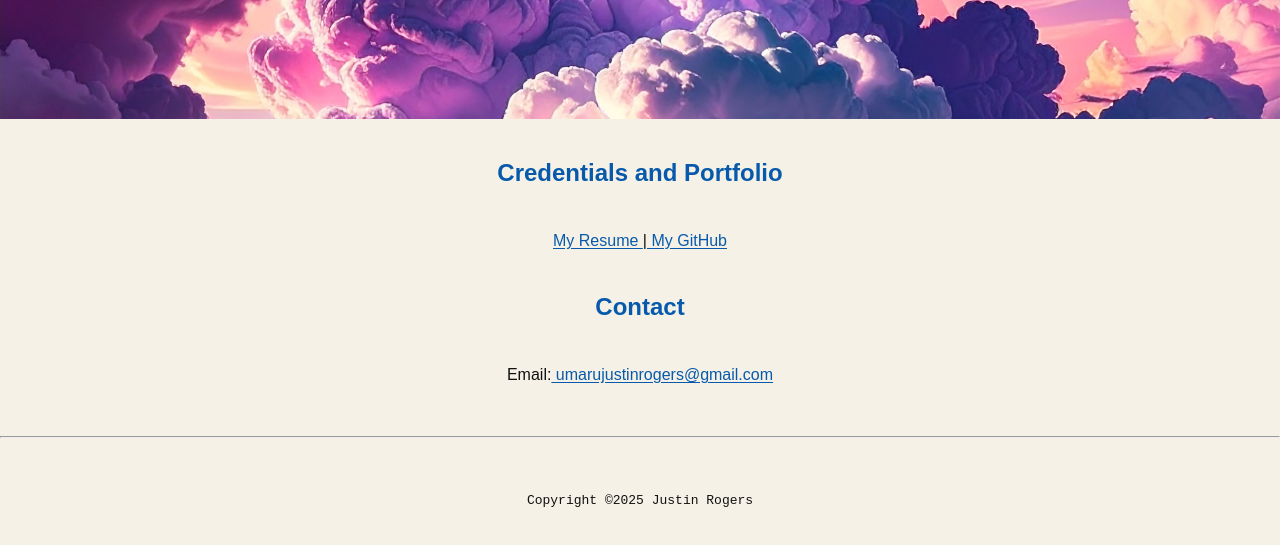
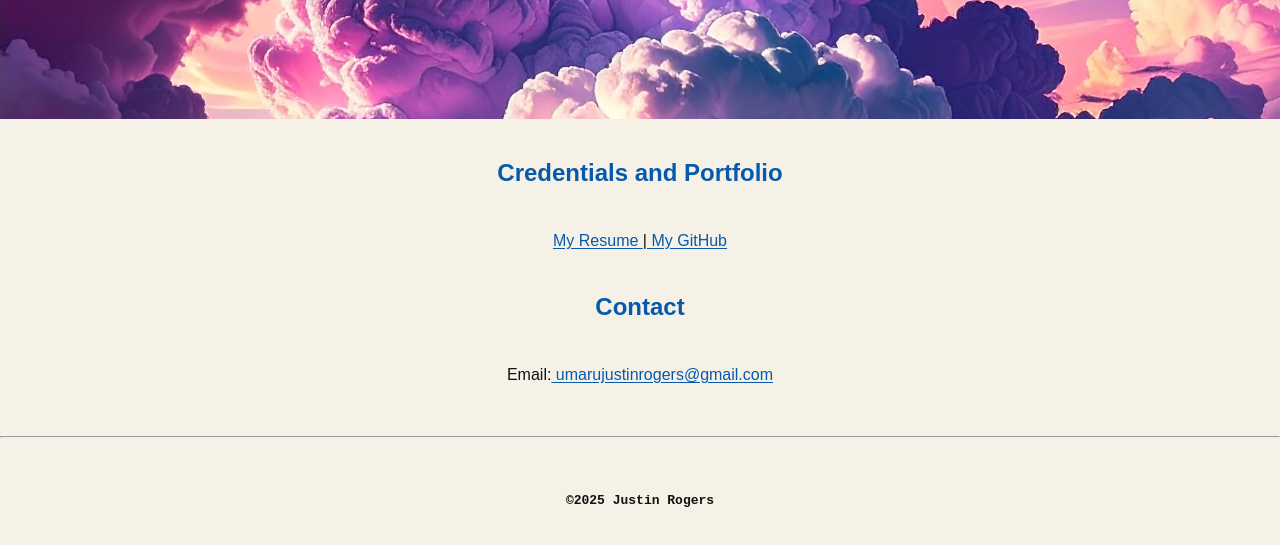
Before and after one commit to Justin-Tech-123/Justin-Tech-123.github.io, a plain HTML site: page index.html in a window 1280 px wide. Shown: the part 201-746 px from the top of the page. Drawn offline with Linux system fonts and the light colour scheme.

Commit message:
Update index.html

```diff
--- a/index.html
+++ b/index.html
@@ -31,6 +31,6 @@
     <footer>
         <hr>
 
-        <code>Copyright &copy;2025 Justin Rogers</code>
+        <code><strong> &copy;2025 Justin Rogers</strong></code>
     </footer>
 </html>
```
